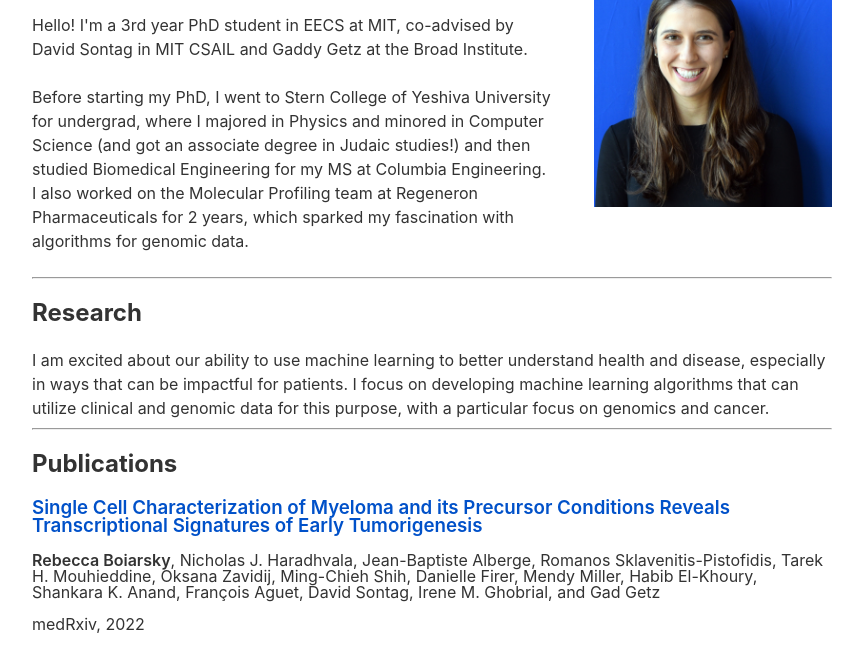
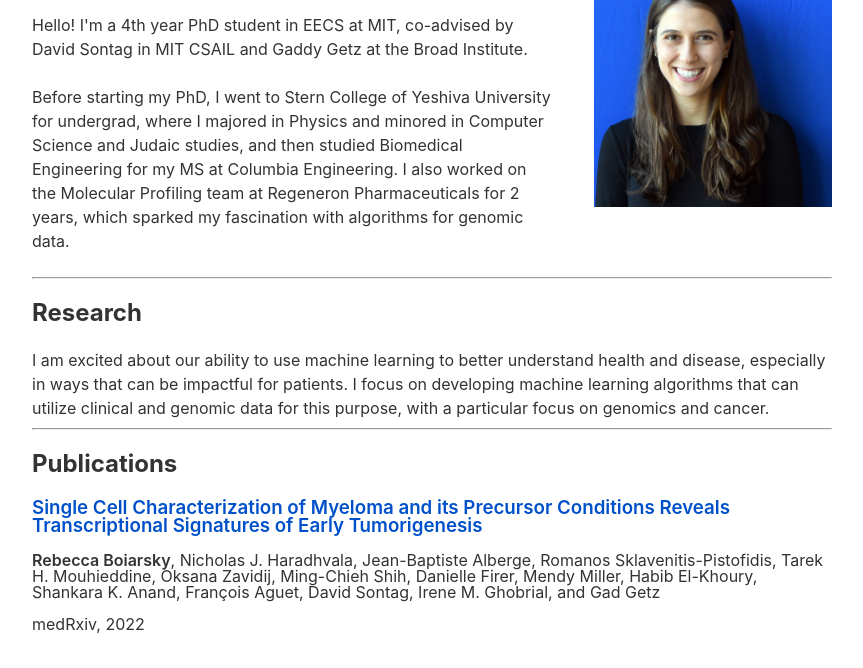
Before and after one commit to rpeys/personal-website-demo, an Eleventy site: page index.njk in a window 1280 px wide. Shown: the part 128-796 px from the top of the page, without its empty margins (208-1071 px from the left). Built offline with nearby package versions, Linux system fonts and the light colour scheme; Eleventy itself is replaced by a stand-in of ours; files that its build step writes are made by us from their sources; what @grimlink/eleventy-plugin-sass would draw is missing.

Commit message:
3rd yr -> 4th yr

```diff
--- a/index.njk
+++ b/index.njk
@@ -14,11 +14,11 @@
           <td class="bio">
             <h1 class="name center">{{name}}</h1>
             <div class="email center">{{email}}</div>
-            <p> Hello! I'm a 3rd year PhD student in EECS at MIT,
+            <p> Hello! I'm a 4th year PhD student in EECS at MIT,
                 co-advised by David Sontag in MIT CSAIL and Gaddy Getz at the Broad Institute.
                 <br><br>
                 Before starting my PhD, I went to Stern College of Yeshiva University for undergrad, where I majored
-                in Physics and minored in Computer Science (and got an associate degree in Judaic studies!)
+                in Physics and minored in Computer Science and Judaic studies,
                 and then studied Biomedical Engineering for my MS at Columbia Engineering.
                 I also worked on the Molecular Profiling team at Regeneron Pharmaceuticals for 2 years,
                 which sparked my fascination with algorithms for genomic data.
```
